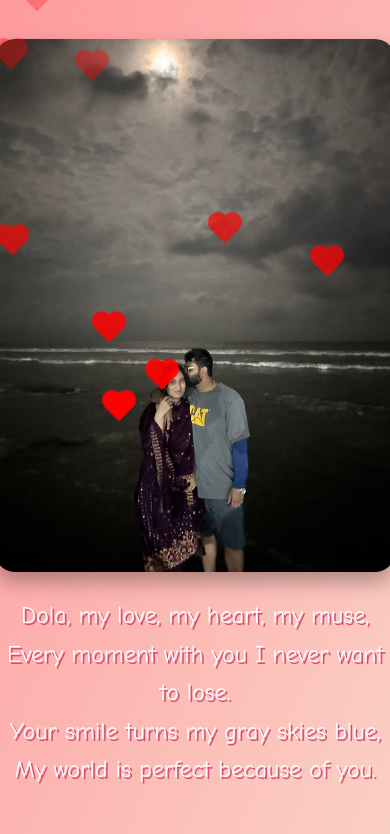
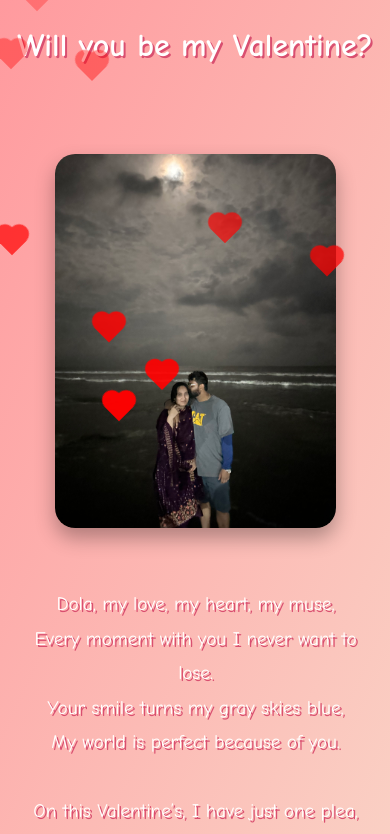
Before and after one commit to guykarim/Valentine-Special, a plain HTML site: page index.html in a window 390 px wide. Both pictures are taken after a click on the button "Yes". Shown: the top 834 px of the page. Drawn offline with Linux system fonts and the light colour scheme.

Commit message:
Refactor index.html for responsiveness and style updates
Updated styles and added responsive adjustments to improve layout on smaller screens.

```diff
--- a/index.html
+++ b/index.html
@@ -58,11 +58,17 @@
   #result {
     display: none;
     margin-top: 30px;
+    max-width: 90%;
+    max-height: 80vh;
+    overflow-y: auto;
     animation: fadeIn 1s forwards;
+    padding: 10px;
   }
 
   #result img {
+    width: 80%;
     max-width: 400px;
+    height: auto;
     border-radius: 20px;
     box-shadow: 0 10px 20px rgba(0,0,0,0.3);
   }
@@ -73,7 +79,8 @@
     color: #fff;
     text-shadow: 2px 2px #d94f70;
     animation: fadeInText 2s forwards;
-    line-height: 1.6em;
+    line-height: 2em;
+    white-space: pre-line; /* preserves line breaks */
   }
 
   @keyframes fadeIn {
@@ -110,6 +117,13 @@
     0% { transform: translateY(0) rotate(-45deg); opacity: 1; }
     100% { transform: translateY(-600px) rotate(-45deg); opacity: 0; }
   }
+
+  /* Responsive adjustments */
+  @media(max-width: 500px) {
+    h1 { font-size: 2em; }
+    button { font-size: 1.2em; padding: 10px 20px; }
+    #result p { font-size: 1.2em; line-height: 1.8em; }
+  }
 </style>
 </head>
 <body>
@@ -122,12 +136,13 @@
 <div id="result">
   <img src="dola.jpeg" alt="Us Together">
   <p>
-    Dola, my love, my heart, my muse,<br>
-    Every moment with you I never want to lose.<br>
-    Your smile turns my gray skies blue,<br>
-    My world is perfect because of you.<br><br>
-    On this Valentine’s, I have just one plea,<br>
-    Click “Yes” and stay forever with me. 💖
+Dola, my love, my heart, my muse,
+Every moment with you I never want to lose.
+Your smile turns my gray skies blue,
+My world is perfect because of you.
+
+On this Valentine’s, I have just one plea,
+Click “Yes” and stay forever with me. 💖
   </p>
 </div>
 
```
